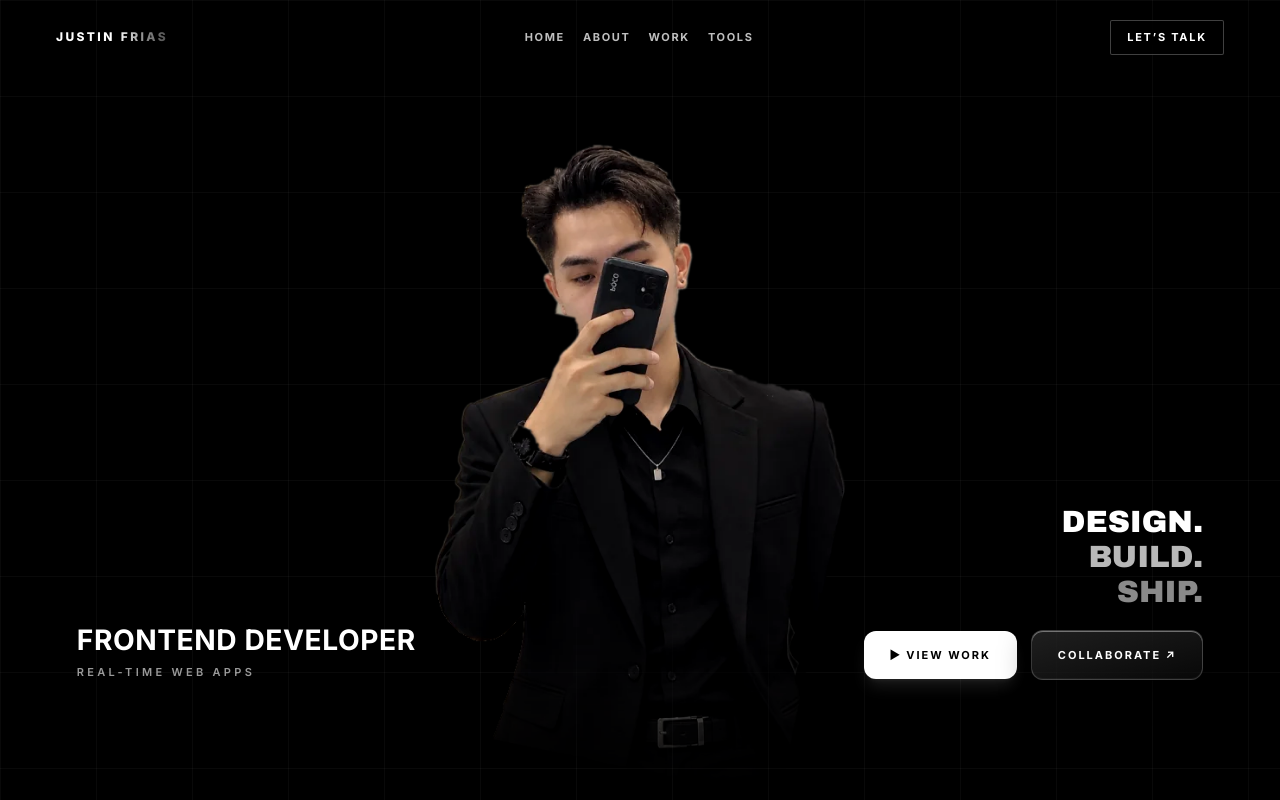
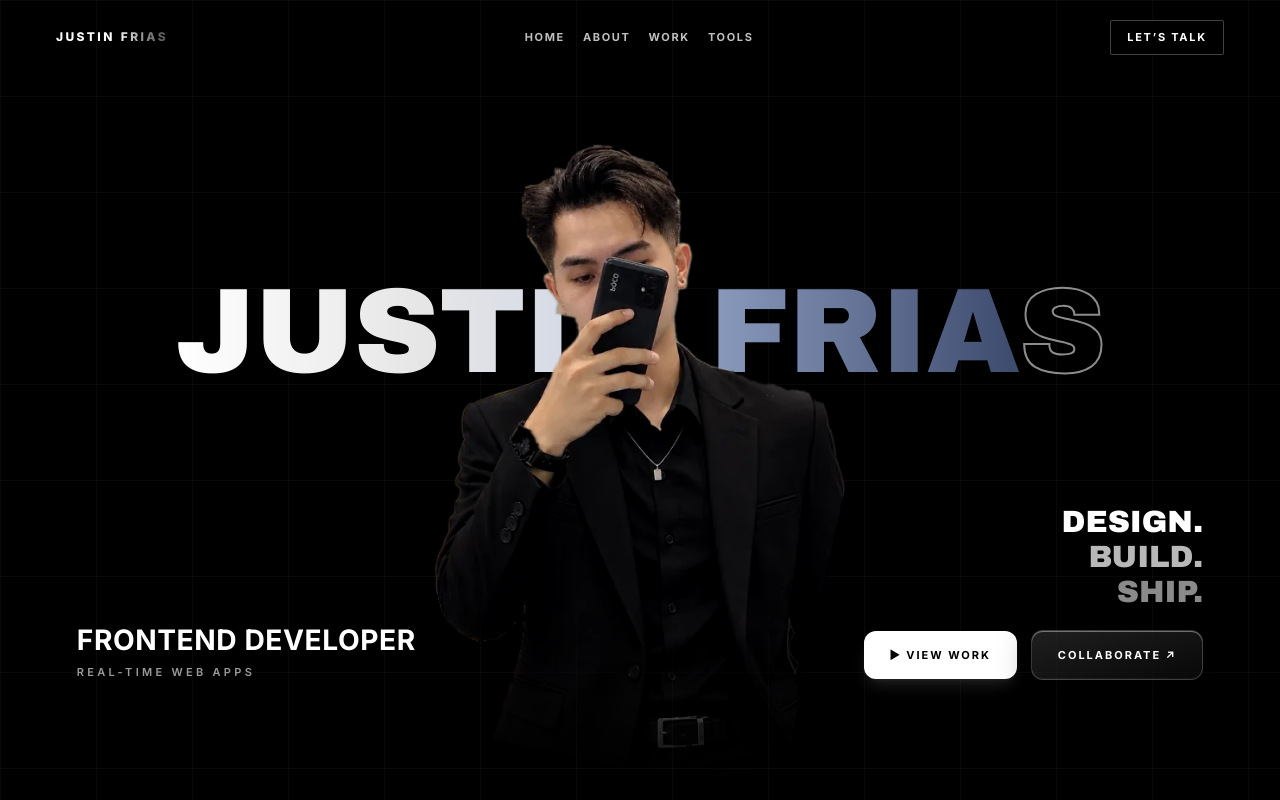
Before and after one commit to Elvoratechnology/tin_frias, a Next.js app: page / in a window 1280 px wide. Shown: the top 800 px of the page. Built offline with nearby package versions, Linux system fonts and the light colour scheme.

Commit message:
Center JUSTIN and FRIAS closer to the middle around the photo cutout

```diff
--- a/components/Hero.tsx
+++ b/components/Hero.tsx
@@ -1,6 +1,7 @@
 "use client";
 
 import React, { useRef } from "react";
+import Image from "next/image";
 import Link from "next/link";
 import { portfolioContent } from "@/data/content";
 
@@ -20,46 +21,28 @@ export function Hero() {
       id="home"
       className="relative h-[100svh] min-h-[640px] w-full overflow-hidden select-none"
     >
-      {/* ── Desktop only: massive name flanking the photo, letters hugging it ── */}
+      {/* Huge Split Name with page-load animation: fades in, slides up, unblurs */}
       <div
-        className="pointer-events-none absolute inset-x-0 top-[28%] z-[1] hidden md:flex items-baseline justify-center w-full font-display leading-none tracking-[-0.02em] animate-hero-rise motion-reduce:animate-none"
-        style={{ fontSize: "clamp(72px, 12.5vw, 230px)" }}
+        className="pointer-events-none absolute left-0 right-0 top-[18%] md:top-[34%] z-[5] md:z-[1] flex flex-col md:flex-row justify-between md:justify-center items-stretch md:items-baseline px-4 sm:px-8 md:px-0 md:gap-6 lg:gap-10 font-display text-[21vw] md:text-[clamp(54px,9.4vw,190px)] leading-[0.92] md:leading-none tracking-[-0.01em] animate-hero-rise motion-reduce:animate-none"
         aria-label={portfolioContent.personal.displayName}
       >
-        {/* JUSTIN: fills the left half, right-aligned so it touches the photo */}
-        <div style={{ flex: 1, display: "flex", justifyContent: "flex-end" }}>
-          <span className="bg-gradient-to-r from-white via-white/95 to-[#c9d2e6] bg-clip-text text-transparent">
-            JUSTIN
+        {/* JUSTIN: white to light gray-blue */}
+        <span className="bg-gradient-to-r from-white via-white/90 to-[#c9d2e6] bg-clip-text text-transparent self-start md:self-auto">
+          {portfolioContent.personal.firstName}
+        </span>
+
+        {/* FRIAS: gray-blue to deep navy */}
+        <span className="bg-gradient-to-r from-[#8b9bbd] to-[#263456] bg-clip-text text-transparent self-end md:self-auto flex items-baseline">
+          FRIA
+          {/* S outline-only without the vertical cursor bar */}
+          <span className="relative inline-block font-normal text-transparent [-webkit-text-stroke:2px_rgba(255,255,255,0.55)]">
+            S
           </span>
-        </div>
-
-        {/* Spacer = photo's on-screen width at 82svh height (476/760 × 82svh ≈ 51svh) */}
-        <div style={{ width: "51svh", flexShrink: 0 }} />
-
-        {/* FRIAS: fills the right half, left-aligned so it touches the photo */}
-        <div style={{ flex: 1, display: "flex", justifyContent: "flex-start" }}>
-          <span className="bg-gradient-to-r from-[#8b9bbd] to-[#263456] bg-clip-text text-transparent">
-            FRIAS
-          </span>
-        </div>
-      </div>
-
-      {/* Mobile stacked name (shown only on mobile) */}
-      <div
-        className="pointer-events-none absolute inset-x-0 top-[16%] z-[5] flex flex-col px-4 font-display leading-[0.9] tracking-[-0.02em] animate-hero-rise motion-reduce:animate-none md:hidden"
-        style={{ fontSize: "21vw" }}
-        aria-hidden="true"
-      >
-        <span className="bg-gradient-to-r from-white via-white/95 to-[#c9d2e6] bg-clip-text text-transparent self-start">
-          JUSTIN
-        </span>
-        <span className="bg-gradient-to-r from-[#8b9bbd] to-[#263456] bg-clip-text text-transparent self-end">
-          FRIAS
         </span>
       </div>
 
-      {/* Justin Cutout Photo — z-[3] so it renders ON TOP of the name text */}
-      <div className="pointer-events-none absolute left-1/2 bottom-0 -translate-x-1/2 z-[3] h-[58svh] md:h-[82svh] max-w-[94vw] md:max-w-none flex items-end justify-center">
+      {/* Justin Cutout Photo */}
+      <div className="pointer-events-none absolute left-1/2 bottom-0 -translate-x-1/2 z-[2] md:z-[2] h-[58svh] md:h-[82svh] max-w-[94vw] md:max-w-none flex items-end justify-center">
         <img
           src="/justin-cutout.png"
           alt="Justin Lyoid Frias"
```
